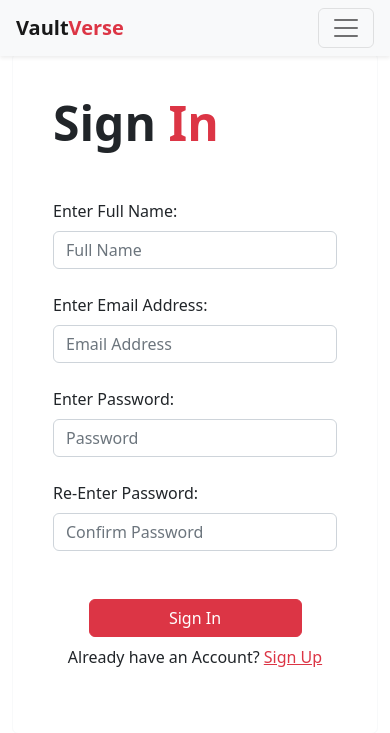
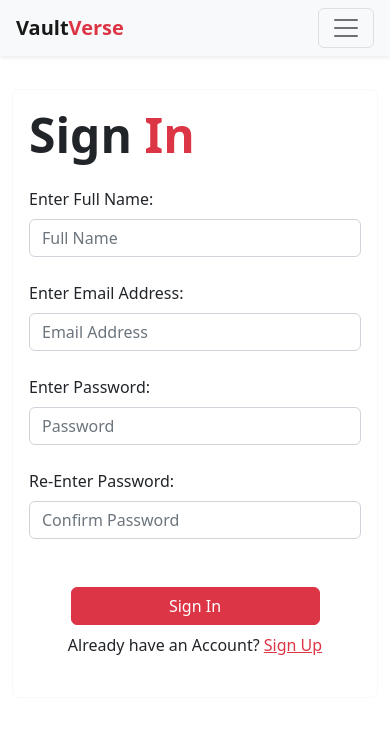
Before and after one commit to XData08/VaultVerse-3.0, a Flask app: page /Forms/signup in a window 390 px wide. Shown: the top 733 px of the page. Run offline with Flask 2, Linux system fonts and the light colour scheme.

Commit message:
Increment #1 : debug

```diff
--- a/App/templates/login.html
+++ b/App/templates/login.html
@@ -20,11 +20,10 @@
                         <div class="d-flex justify-content-center align-items-center custom-width-2">
                             <img src="{{ url_for('static', filename='svg/login.svg') }}"  alt="" class="img-fluid rounded-start custom-width-2">
                         </div>
-
                     </div>
-                    <div class="col-md-6 p-md-3 p-4 p-lg-5">
+                    <div class="col-md-6 p-md-3 p-0 p-lg-5">
                         <div class="card-body">
-                            <h1 class="card-title mb-5 mb-md-4 fw-bold custom-title">
+                            <h1 class="card-title mb-4 mb-md-4 fw-bold custom-title">
                                 Sign <span class="text-danger">In</span>
                             </h1>
                             <form method="POST">
--- a/App/templates/signup.html
+++ b/App/templates/signup.html
@@ -16,9 +16,9 @@
         <div class="d-flex justify-content-center align-items-center">
             <div class="card custom-width border-light custom-shadow">
                 <div class="row g-0">
-                    <div class="col-md-6 p-md-3 p-4 p-lg-4">
+                    <div class="col-md-6 p-md-3 p-0 p-lg-4">
                         <div class="card-body">
-                            <h1 class="card-title mb-5 mb-md-4 fw-bold custom-title">
+                            <h1 class="card-title mb-4 mb-md-4 fw-bold custom-title">
                                 Sign <span class="text-danger">In</span>
                             </h1>
                             <form method="POST">
```
